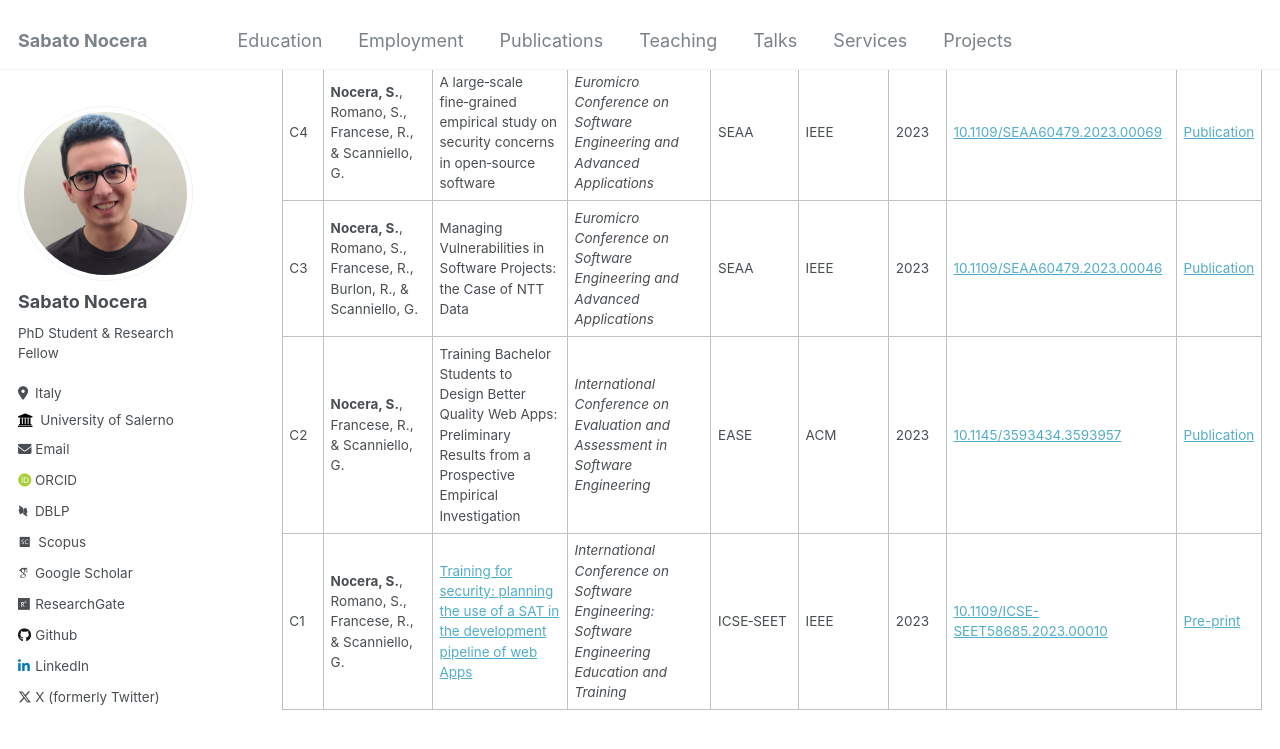
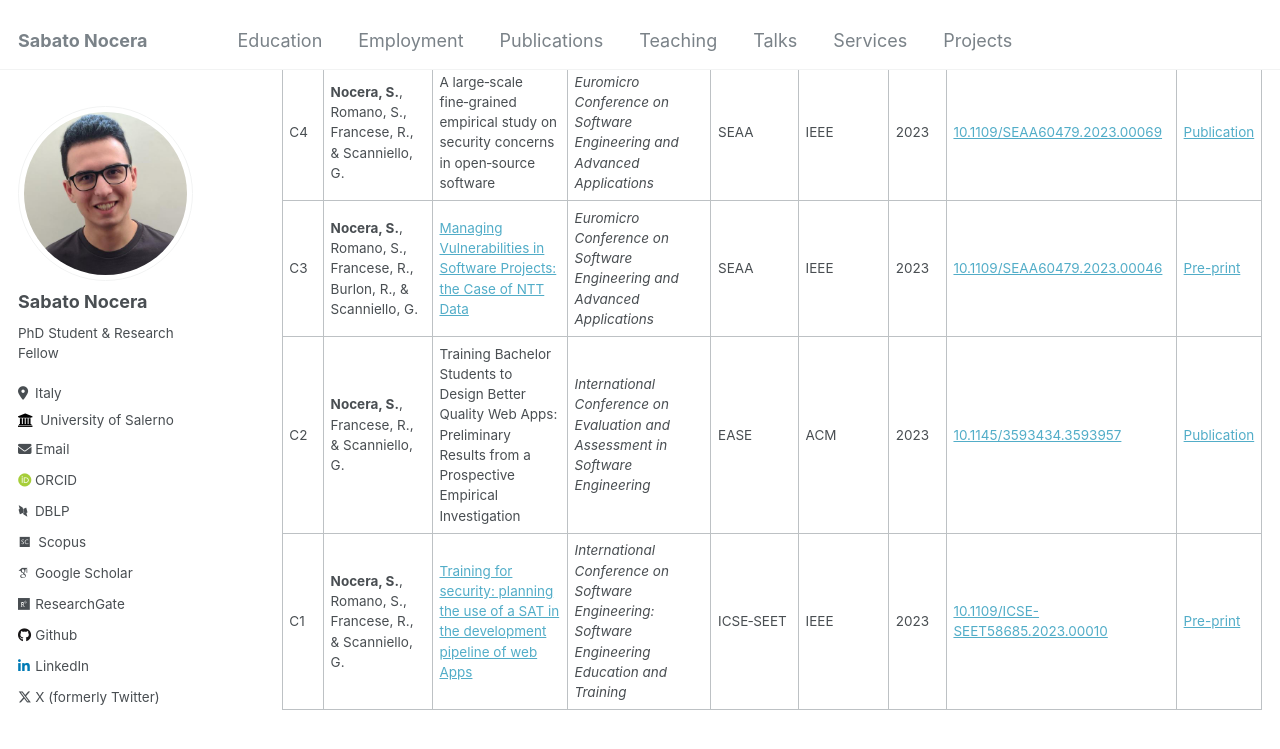
Before and after one commit to sabato-nocera/sabato-nocera.github.io, a Jekyll site: the page built from _pages/publications.md, in a window 1280 px wide and 900 px high, scrolled down 1777 px. Shown: the top 749 px of the window. Built offline with Jekyll 4.4.1, drawn with Linux system fonts in a browser that asks for light colours; some web fonts are replaced; comment, search, counter and statistics services are not loaded.

Commit message:
Update publications.md

```diff
--- a/_pages/publications.md
+++ b/_pages/publications.md
@@ -22,7 +22,7 @@ author_profile: true
 | C6   | **Nocera, S.**, Romano, S., Francese, R., & Scanniello, G.                                                           | Training for Security: Results from Using a Static Analysis Tool in the Development Pipeline of Web Apps                                                                                                    | *International Conference on Software Engineering: Software Engineering Education and Training*                | ICSE‑SEET | ACM       | 2024 | [10.1145/3639474.3640073](https://doi.org/10.1145/3639474.3640073)                                       |   [Publication](https://dl.acm.org/doi/pdf/10.1145/3639474.3640073)         |
 | C5   | **Nocera, S.**, Romano, S., Di Penta, M., Francese, R., & Scanniello, G.                                             | Software bill of materials adoption: a mining study from GitHub                                                                                                                                               | *International Conference on Software Maintenance and Evolution*                                               | ICSME     | IEEE      | 2023 | [10.1109/ICSME58846.2023.00016](https://doi.org/10.1109/ICSME58846.2023.00016)                         |    [Publication](https://doi.org/10.1109/ICSME58846.2023.00016)        |
 | C4   | **Nocera, S.**, Romano, S., Francese, R., & Scanniello, G.                                                           | A large‑scale fine‑grained empirical study on security concerns in open‑source software                                                                                                                     | *Euromicro Conference on Software Engineering and Advanced Applications*                                       | SEAA      | IEEE      | 2023 | [10.1109/SEAA60479.2023.00069](https://doi.org/10.1109/SEAA60479.2023.00069)                           |    [Publication](https://doi.org/10.1109/SEAA60479.2023.00069)       |
-| C3   | **Nocera, S.**, Romano, S., Francese, R., Burlon, R., & Scanniello, G.                                               | Managing Vulnerabilities in Software Projects: the Case of NTT Data                                                                                                                                          | *Euromicro Conference on Software Engineering and Advanced Applications*                                       | SEAA      | IEEE      | 2023 | [10.1109/SEAA60479.2023.00046](https://doi.org/10.1109/SEAA60479.2023.00046)                           |   [Publication](https://doi.org/10.1109/SEAA60479.2023.00046)          |
+| C3   | **Nocera, S.**, Romano, S., Francese, R., Burlon, R., & Scanniello, G.                                               | [Managing Vulnerabilities in Software Projects: the Case of NTT Data](https://sabato-nocera.github.io/publications/c3)                                                                                                                                          | *Euromicro Conference on Software Engineering and Advanced Applications*                                       | SEAA      | IEEE      | 2023 | [10.1109/SEAA60479.2023.00046](https://doi.org/10.1109/SEAA60479.2023.00046)                           |   [Pre-print](https://sabato-nocera.github.io/files/seaasm2023.pdf)           |
 | C2   | **Nocera, S.**, Francese, R., & Scanniello, G.                                                                       | Training Bachelor Students to Design Better Quality Web Apps: Preliminary Results from a Prospective Empirical Investigation                                                                                  | *International Conference on Evaluation and Assessment in Software Engineering*                                 | EASE      | ACM       | 2023 | [10.1145/3593434.3593957](https://doi.org/10.1145/3593434.3593957)                                     |   [Publication](https://dl.acm.org/doi/pdf/10.1145/3593434.3593957)         |
 | C1   | **Nocera, S.**, Romano, S., Francese, R., & Scanniello, G.                                                           | [Training for security: planning the use of a SAT in the development pipeline of web Apps](https://sabato-nocera.github.io/publications/c1)                                                                                                                      | *International Conference on Software Engineering: Software Engineering Education and Training*                | ICSE‑SEET | IEEE      | 2023 | [10.1109/ICSE-SEET58685.2023.00010](https://doi.org/10.1109/ICSE-SEET58685.2023.00010)                 | [Pre-print](https://sabato-nocera.github.io/files/icseseet2023.pdf)       |
 
```
